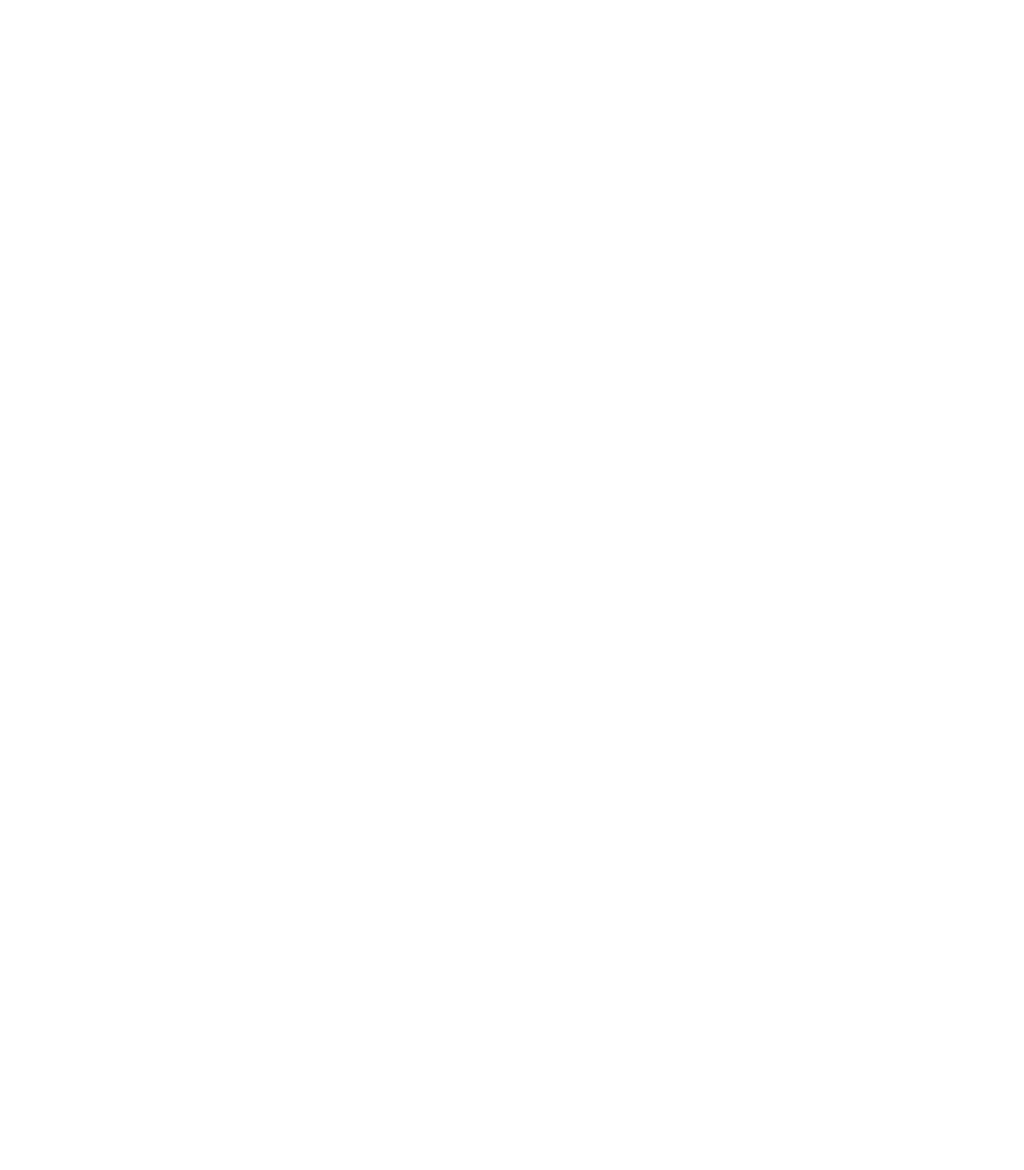
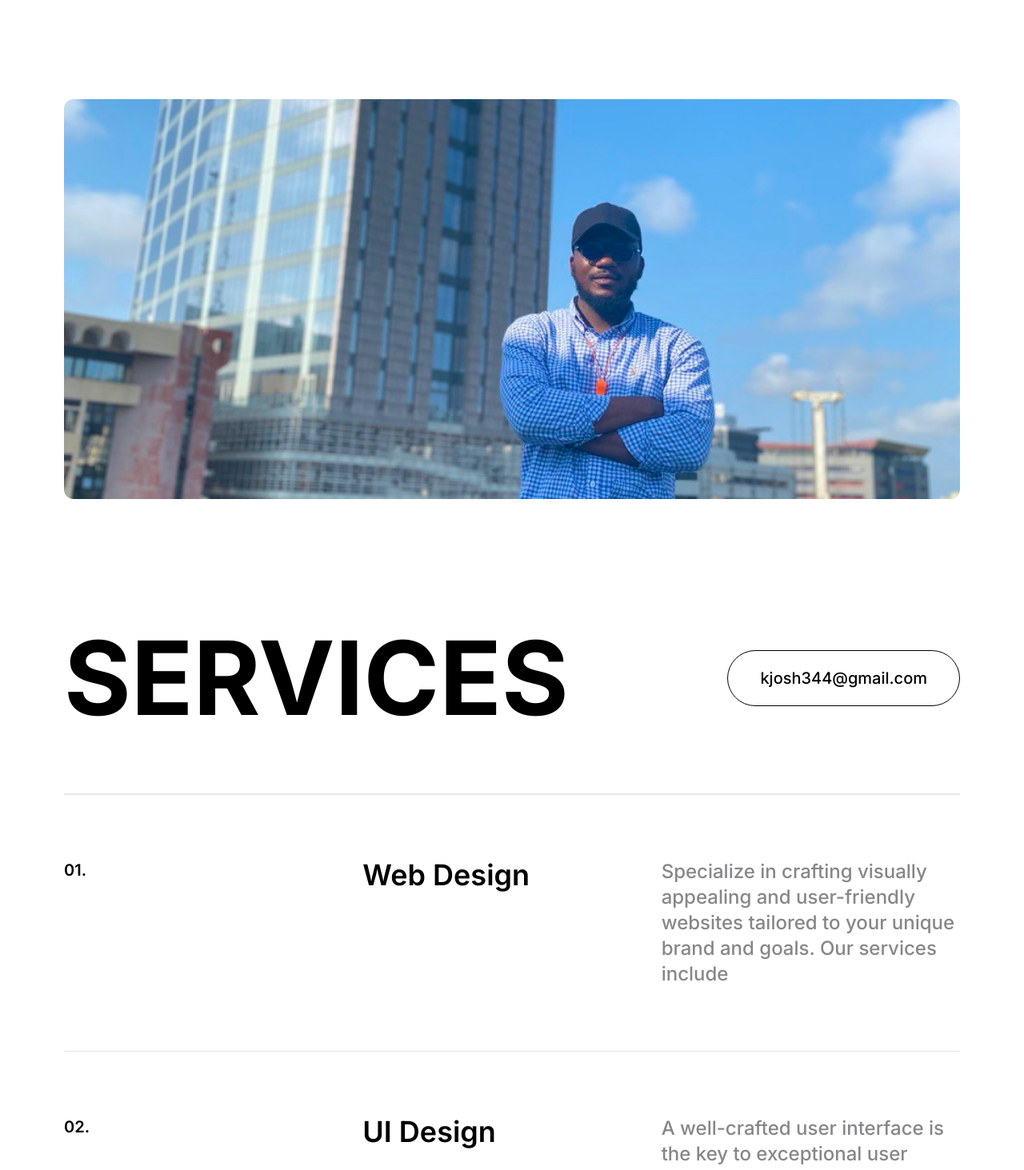
Before and after one commit to Kolajosh/new-portfolio, a Next.js app: page /about in a window 1280 px wide. Shown: the part 660-2123 px from the top of the page at 80% size. Before the commit the page ends 800 px from the top, so only its background shows below. Built offline with nearby package versions, Linux system fonts and the light colour scheme.

Commit message:
updated about page

```diff
--- /dev/null
+++ b/src/app/about/constants.js
@@ -0,0 +1,10 @@
+export const services = [
+  {
+    name: "Web Design",
+    desc: "Specialize in crafting visually appealing and user-friendly websites tailored to your unique brand and goals. Our services include",
+  },
+  {
+    name: "UI Design",
+    desc: "A well-crafted user interface is the key to exceptional user experiences. Our UI design services are dedicated to enhancing the usability and visual appeal of your digital products.",
+  },
+];
--- a/src/app/about/page.tsx
+++ b/src/app/about/page.tsx
@@ -1,4 +1,13 @@
 import Wrapper from "@/components/Wrapper";
+import hero from "../../assets/imgs/kolawole-hero.png";
+import { services } from "../about/constants";
+import Image from "next/image";
+import Link from "next/link";
+
+type Service = {
+  name: string;
+  desc: string;
+};
 
 const about = () => {
   return (
@@ -15,6 +24,51 @@
             and what captivates me.
           </div>
         </div>
+
+        {/* Hero */}
+        <div className="mt-40 mb-10 mx-20">
+          <div className="w-full">
+            <Image
+              className="object-cover h-[500px] rounded-xl w-full"
+              src={hero}
+              alt="hero"
+            />
+          </div>
+        </div>
+
+        {/* Services */}
+        <div className="my-40 mb-10 mx-20 font-inter">
+          <div className="flex justify-between items-center">
+            <div className="text-9xl font-bold">SERVICES</div>
+            <div>
+              <button className="relative font-medium py-5 px-10 border-black border rounded-full text-xl overflow-hidden group">
+                kjosh344@gmail.com
+                <span className="absolute bottom-0 left-0 w-full flex flex-col justify-center h-full bg-black text-white text-center transition-all duration-500 transform translate-y-full opacity-0 group-hover:opacity-100 group-hover:translate-y-0">
+                  <Link
+                    target="_blank"
+                    rel="noreferrer"
+                    href="mailto:kjosh344@gmail.com"
+                  >
+                    Let's Connect
+                  </Link>
+                </span>
+              </button>
+            </div>
+          </div>
+          <hr className="border mt-20" />
+          <div className="mt-20">
+            {services?.map((data: Service, index: number) => (
+              <>
+                <div key={index} className="grid grid-cols-3 font-inter">
+                  <div className="font-semibold text-xl">0{index + 1}.</div>
+                  <div className="text-4xl font-inter font-semibold">{data?.name}</div>
+                  <div className="text-[#868788] font-medium text-2xl">{data?.desc}</div>
+                </div>
+                <hr className="my-20" />
+              </>
+            ))}
+          </div>
+        </div>
       </Wrapper>
     </div>
   );
```
Also changed, not shown: src/assets/imgs/kolawole-hero.png (added).
